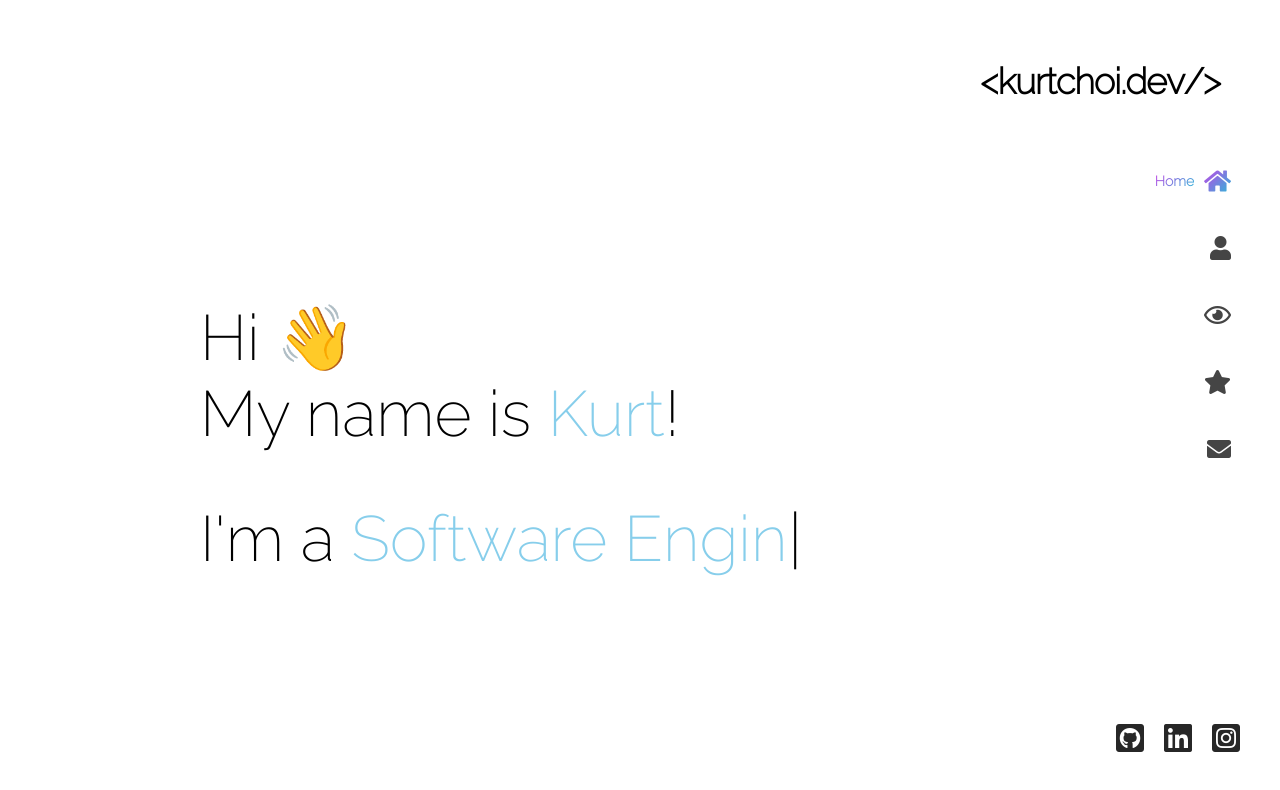
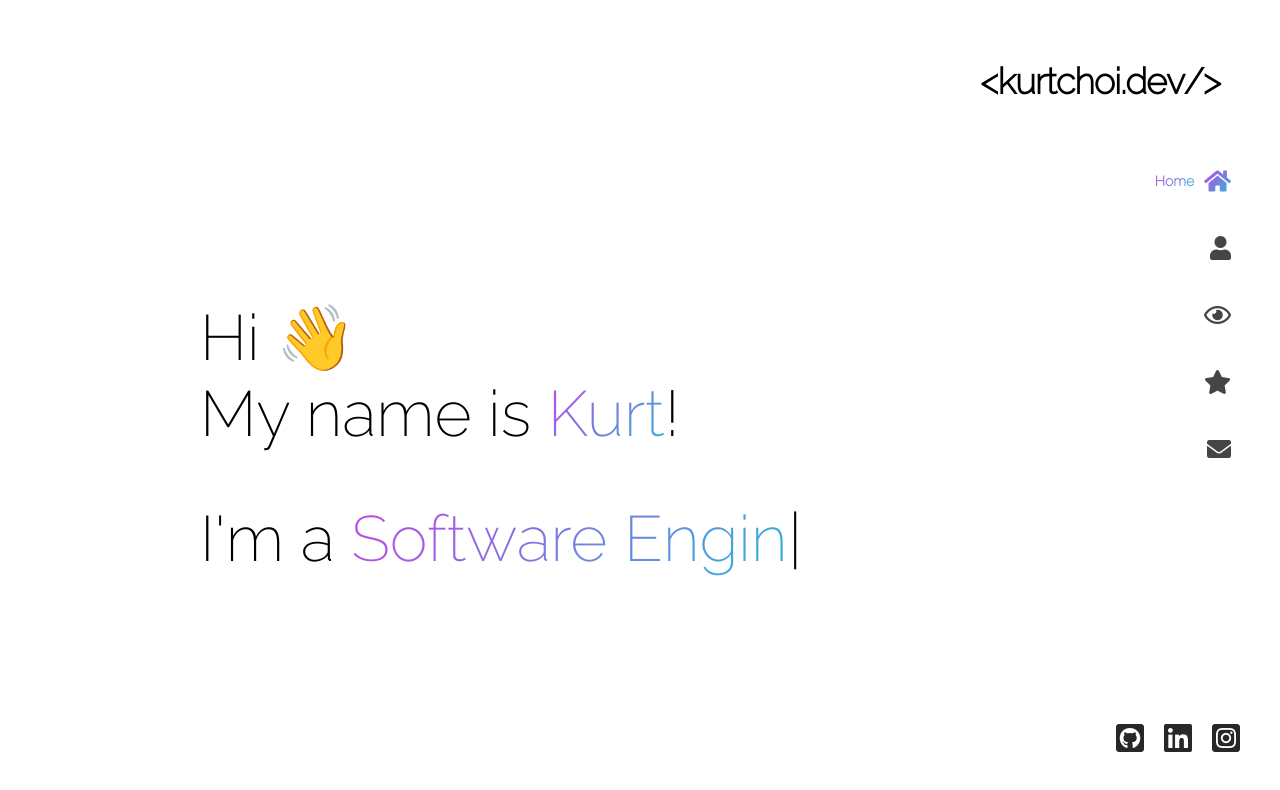
Before and after one commit to Hintful/hintful.github.io, a React (Create React App) app: page / in a window 1280 px wide. Shown: the top 790 px of the page. Built offline with nearby package versions, Linux system fonts and the light colour scheme.

Commit message:
add gradient to home screen typewriter text

```diff
--- a/src/components/Home.js
+++ b/src/components/Home.js
@@ -29,6 +29,8 @@ const variants = {
 
 const Home = () => {
 
+  const gradient = ""
+
   return (
     <motion.div className="home"
       initial="hidden"
@@ -52,7 +54,11 @@ const Home = () => {
               repeatDelay: 3
             } }}
         >👋</motion.div><br/>
-        My name is <span style={{color: 'skyblue'}}>Kurt</span>!
+        My name is <span style={{
+          background: "linear-gradient(135deg, #c544e6 0%, #2eb6d8 100%",
+          webkitBackgroundClip: "text",
+          webkitTextFillColor: "transparent"
+          }}>Kurt</span>!
         <motion.div className="typewriter"
           initial={{ opacity: 0 }}
           animate={{ opacity: 1 }}
@@ -69,15 +75,16 @@ const Home = () => {
             onInit={(typewriter) => {typewriter
               // typewriter actions
               .pauseFor(2000)
-              .typeString("I'm a <span style='color: skyblue'>Software Engineer</span>!")
+              // .typeString("I'm a <span style='color: skyblue'>Software Engineer</span>!")
+              .typeString("I'm a <span style='background: linear-gradient(135deg, #c544e6 0%, #2eb6d8 100%); -webkit-background-clip: text; -webkit-text-fill-color: transparent'>Software Engineer</span>!")
               .pauseFor(1500)
               .deleteChars(18)
               .pauseFor(500)
-              .typeString("<span style='color: skyblue'>Web Developer</span>!")
+              .typeString("<span style='background: linear-gradient(135deg, #c544e6 0%, #2eb6d8 100%); -webkit-background-clip: text; -webkit-text-fill-color: transparent'>Web Developer</span>!")
               .pauseFor(1500)
               .deleteChars(17)
               .pauseFor(500)
-              .typeString("an <span style='color: skyblue'> Avid Learner</span>!")
+              .typeString("an <span style='background: linear-gradient(135deg, #c544e6 0%, #2eb6d8 100%); -webkit-background-clip: text; -webkit-text-fill-color: transparent'> Avid Learner</span>!")
               .pauseFor(1500)
               .deleteAll()
               .start();
```
